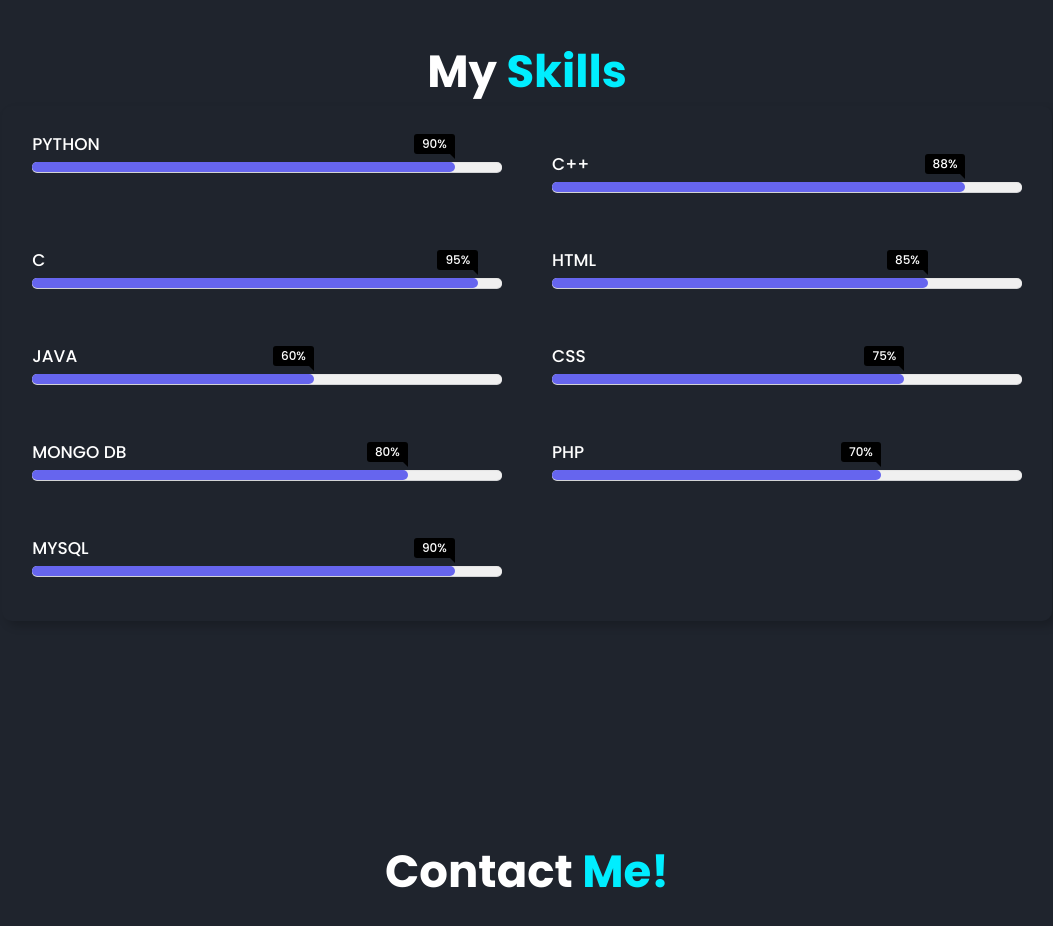
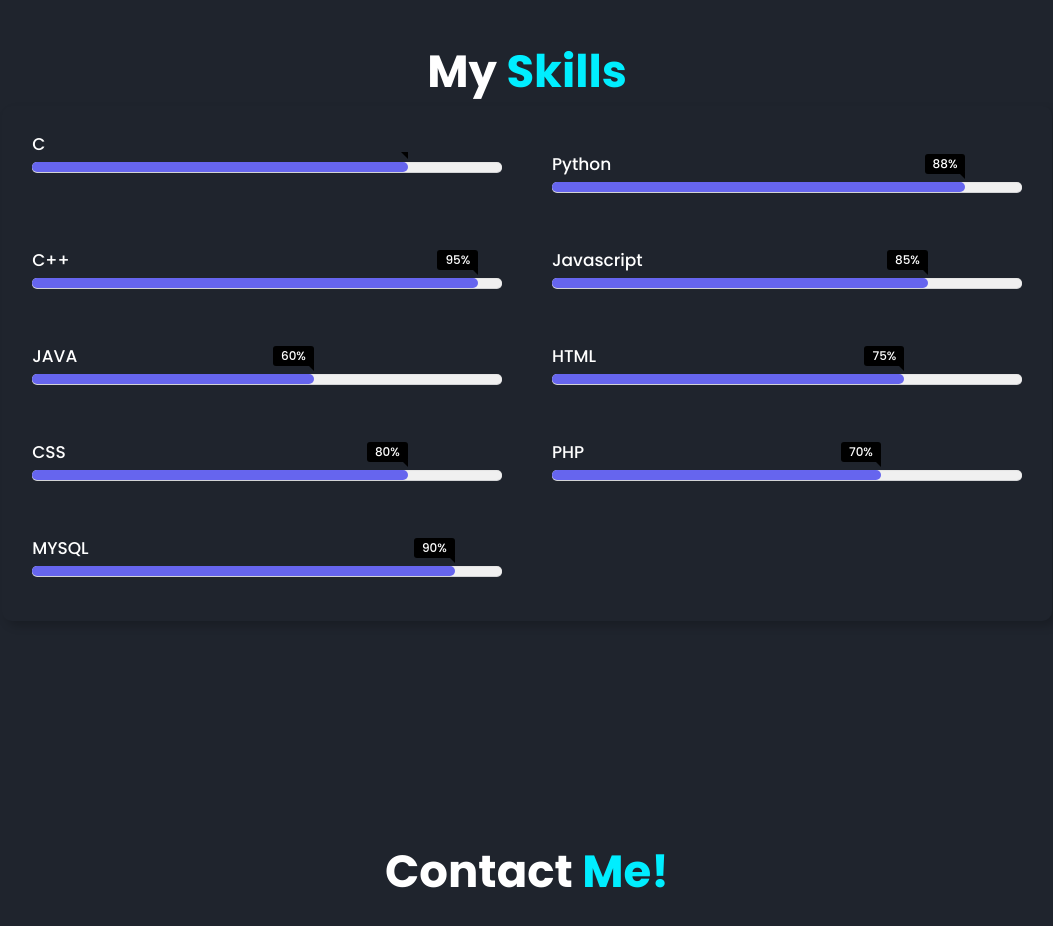
Before and after one commit to aastha315/Astha, a plain HTML site: page index.html in a window 1280 px wide. Shown: the part 1680-2606 px from the top of the page, without its empty margins (113-1166 px from the left). Drawn offline with nearby package versions, Linux system fonts and the light colour scheme.

Commit message:
skill changes

```diff
--- a/index.html
+++ b/index.html
@@ -69,25 +69,25 @@
             <div class="skills-bar">
                 <div class="bar">
                     <div class="info">
-                        <span>PYTHON</span>
+                        <span>C</span>
                     </div>
-                    <div class="progress-line python"><span></span></div>
+                    <div class="progress-line p"><span></span></div>
+                </div>
+                <div class="bar">
+                    <div class="info">
+                        <span>Python</span>
+                    </div>
+                    <div class="progress-line cpp"><span></span></div>
                 </div>
                 <div class="bar">
                     <div class="info">
                         <span>C++</span>
                     </div>
-                    <div class="progress-line cpp"><span></span></div>
-                </div>
-                <div class="bar">
-                    <div class="info">
-                        <span>C</span>
-                    </div>
                     <div class="progress-line c"><span></span></div>
                 </div>
                 <div class="bar">
                     <div class="info">
-                        <span>HTML</span>
+                        <span>Javascript</span>
                     </div>
                     <div class="progress-line html"><span></span></div>
                 </div>
@@ -99,13 +99,13 @@
                 </div>
                 <div class="bar">
                     <div class="info">
-                        <span>CSS</span>
+                        <span>HTML</span>
                     </div>
                     <div class="progress-line css"><span></span></div>
                 </div>
                 <div class="bar">
                     <div class="info">
-                        <span>MONGO DB</span>
+                        <span>CSS</span>
                     </div>
                     <div class="progress-line mongodb"><span></span></div>
                 </div>
```
